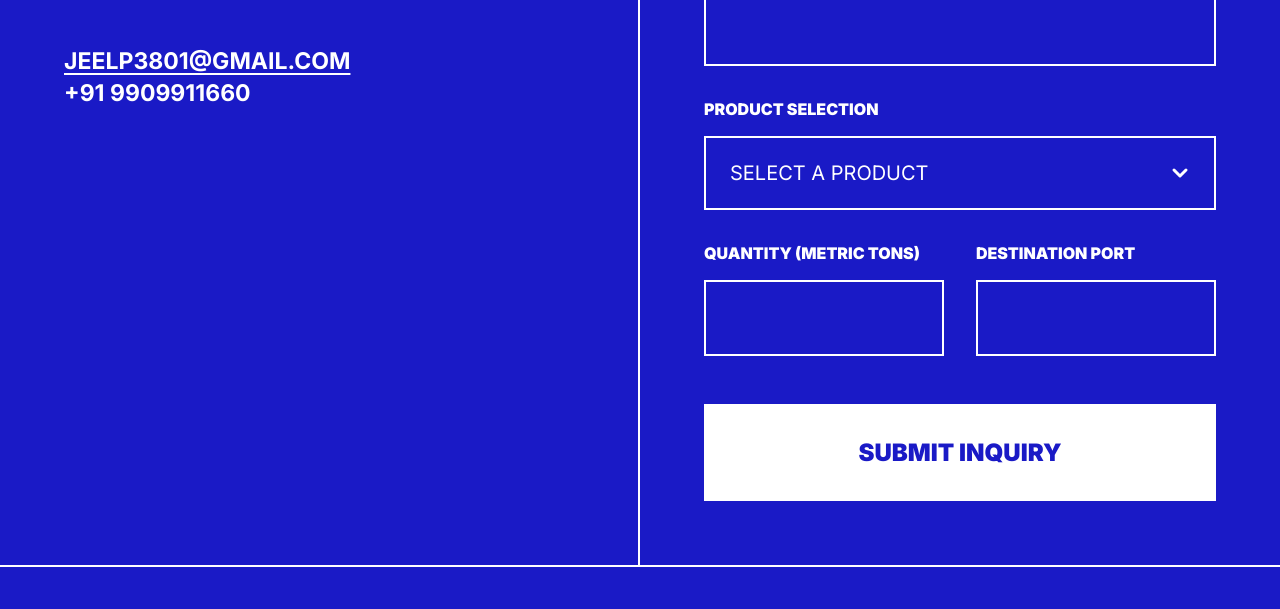
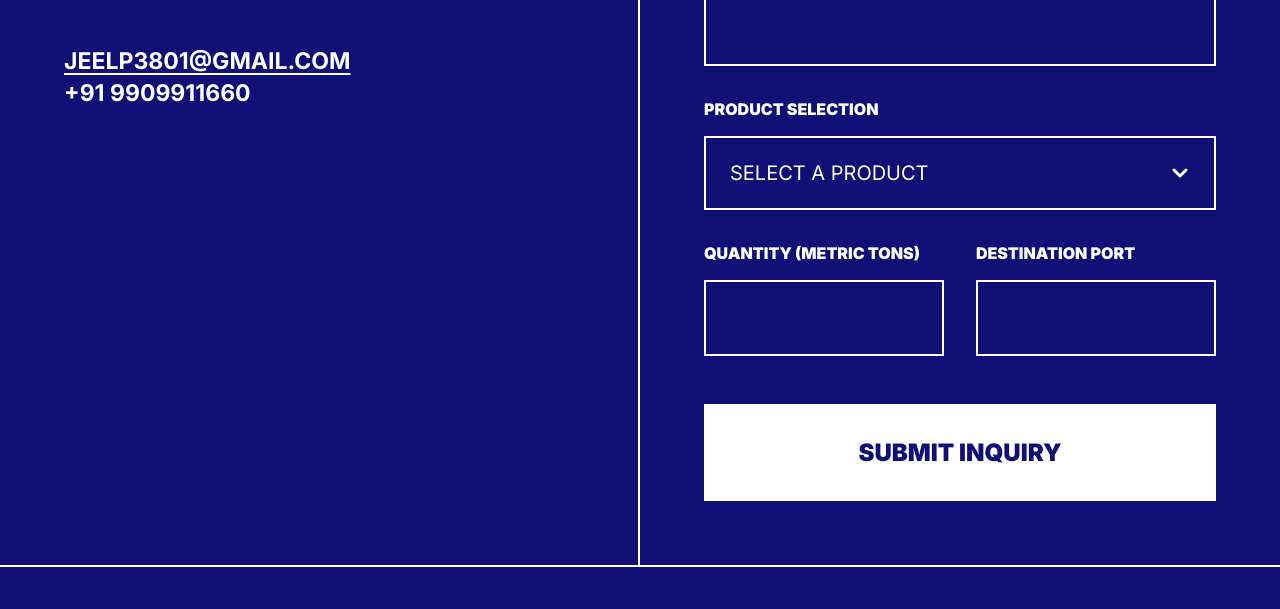
Before and after one commit to xtronironic/exports-business, a plain HTML site: page index.html in a window 1280 px wide. Shown: the part 5204-5813 px from the top of the page. Drawn offline with nearby package versions, Linux system fonts and the light colour scheme.

Commit message:
Change background color variable and usage

```diff
--- a/styles.css
+++ b/styles.css
@@ -2,7 +2,7 @@
    VARIABLES & RESET
 ========================================= */
 :root {
-    --bg-color: #1A1AC6;
+    --bg-color: #0F0F75;
     --text-color: #FFFFFF;
     --border-color: #FFFFFF;
     --accent-color: #222222;
@@ -21,7 +21,7 @@ html {
 }
 
 body {
-    background-color: #1A1AC6;
+    background-color: var(--bg-color);
     color: var(--text-color);
     font-family: var(--font-main);
     text-transform: uppercase;
```
